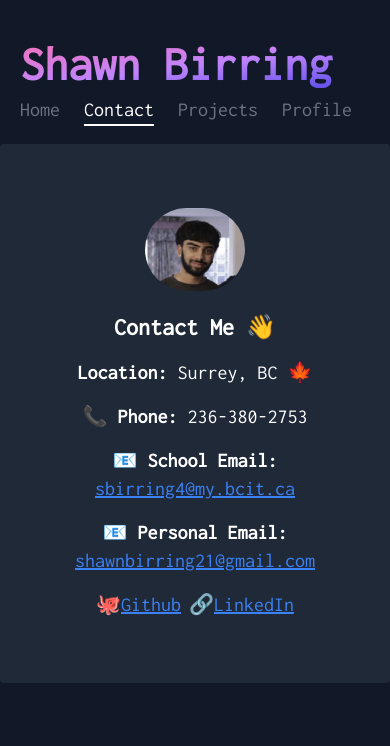
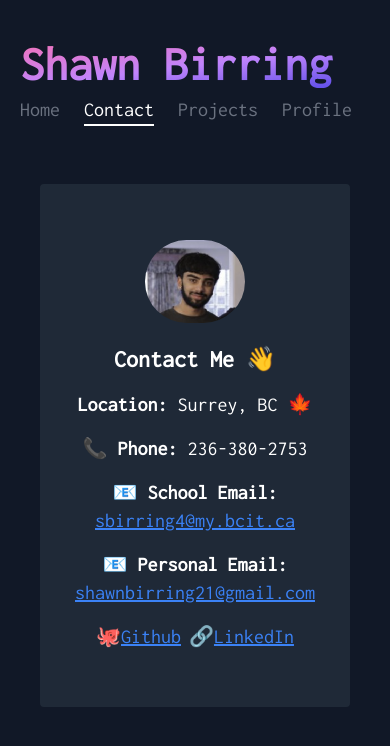
Before and after one commit to shawnbirring/webfolio, a Next.js app: page /contact in a window 390 px wide. Shown: the top 746 px of the page. Built offline with nearby package versions, Linux system fonts and the light colour scheme.

Commit message:
fixed responsivness of contact page

```diff
--- a/app/contact/page.tsx
+++ b/app/contact/page.tsx
@@ -3,7 +3,8 @@ import Link from "next/link";
 
 export default function Contact() {
   return (
-    <div className="flex w-full transform flex-col items-center justify-center rounded bg-gray-800 p-16 transition-transform duration-200 ease-in-out hover:scale-105 sm:mx-20 sm:mt-20 sm:w-min">
+    <div className="flex flex-col items-center justify-center">
+      <div className="m-10 flex transform flex-col items-center justify-center rounded bg-gray-800 px-8 py-14 transition-transform duration-200 ease-in-out hover:scale-105">
         <Image
           src="/FaceShot.png"
           alt="Profile picture"
@@ -57,5 +58,6 @@ export default function Contact() {
           </p>
         </div>
       </div>
+    </div>
   );
 }
```
Lines whose indentation alone changed are shown as unchanged.
